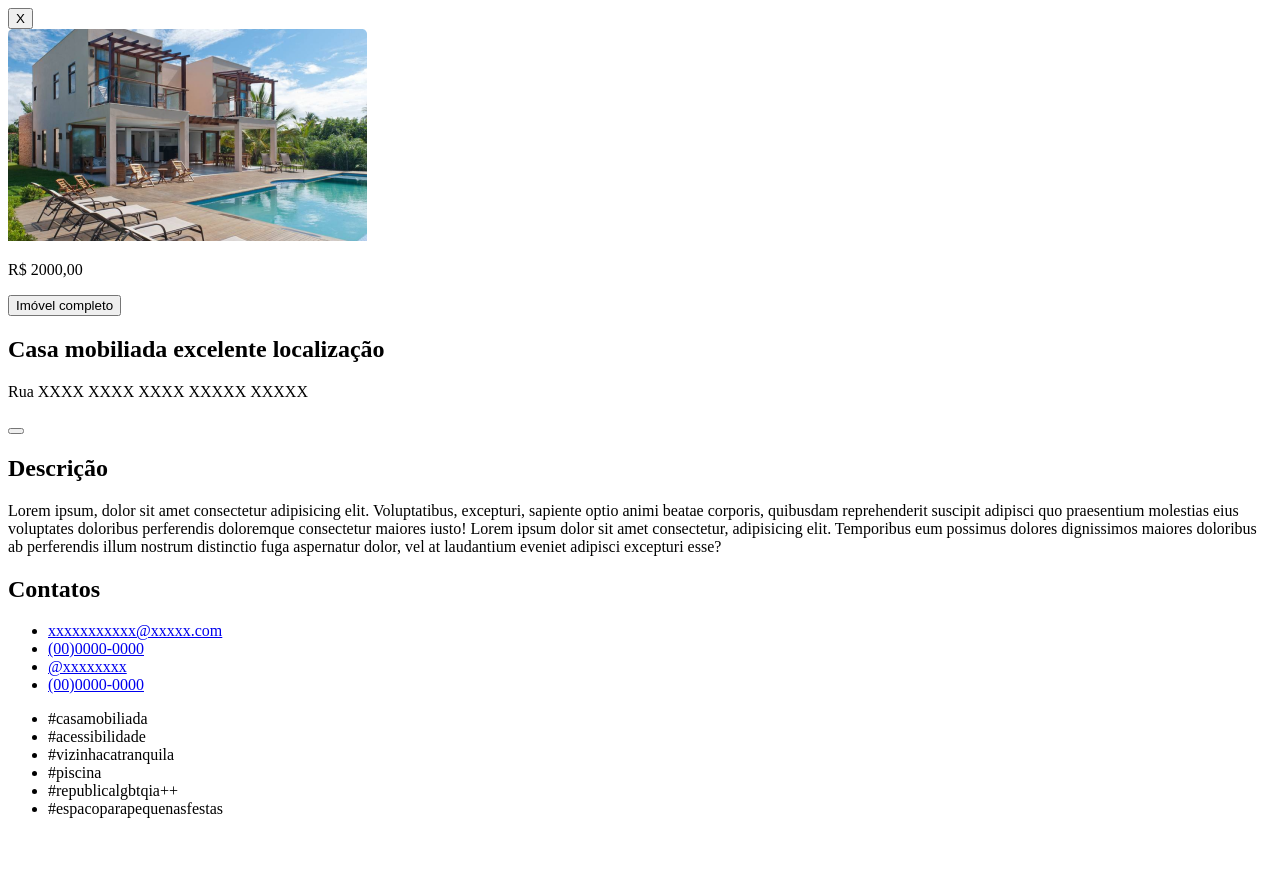
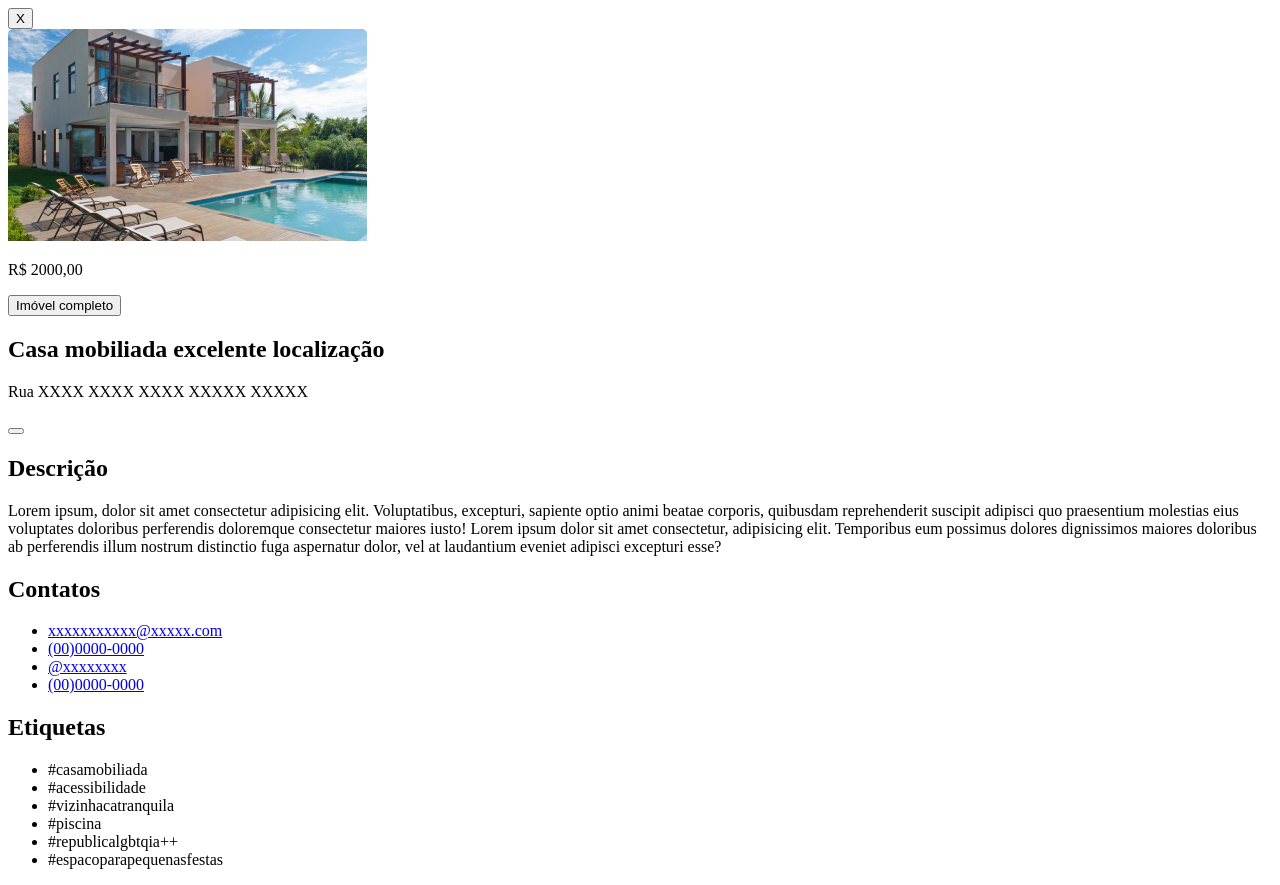
Before and after one commit to Yasmin-Oliv/PF-HTML, a plain HTML site: page anuncio.html in a window 1280 px wide. Before the commit the page ends 834 px from the top, so only its background shows below. Drawn offline with Linux system fonts and the light colour scheme.

Commit message:
Update anuncio.html
Pequena correção: acréscimo do título "Etiquetas" na seção de hashtags

```diff
--- a/anuncio.html
+++ b/anuncio.html
@@ -57,6 +57,7 @@
         </section>
 
         <section id="tags">
+            <h2>Etiquetas</h2>
             <ul>
                 <li>#casamobiliada</li>
                 <li>#acessibilidade</li>
```
